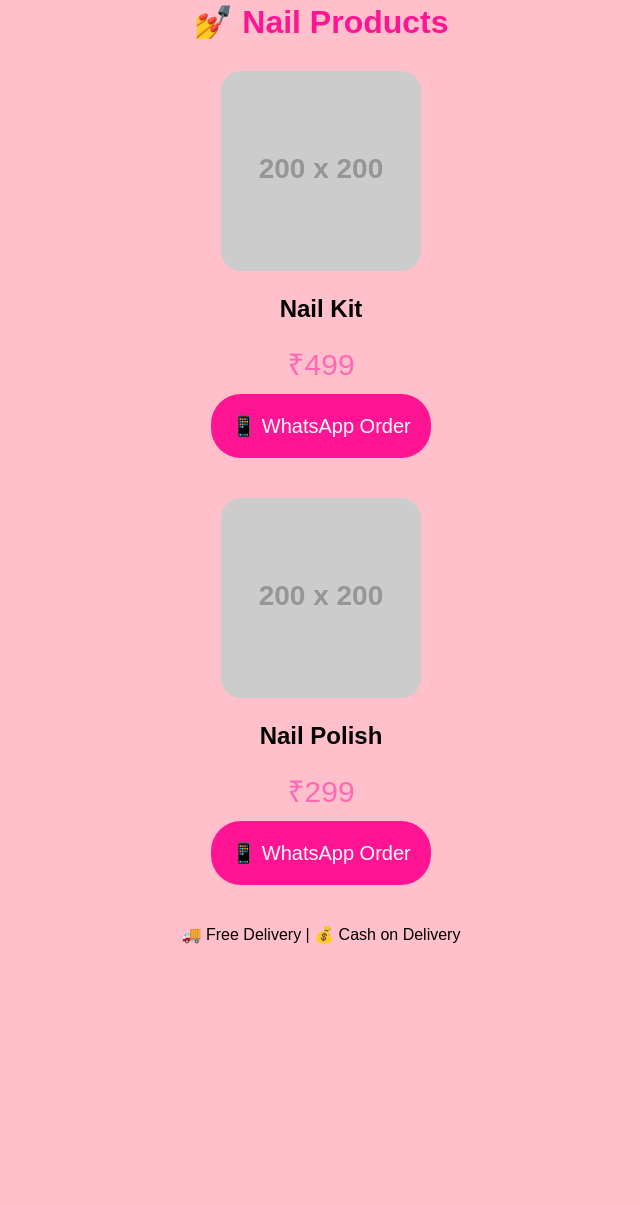
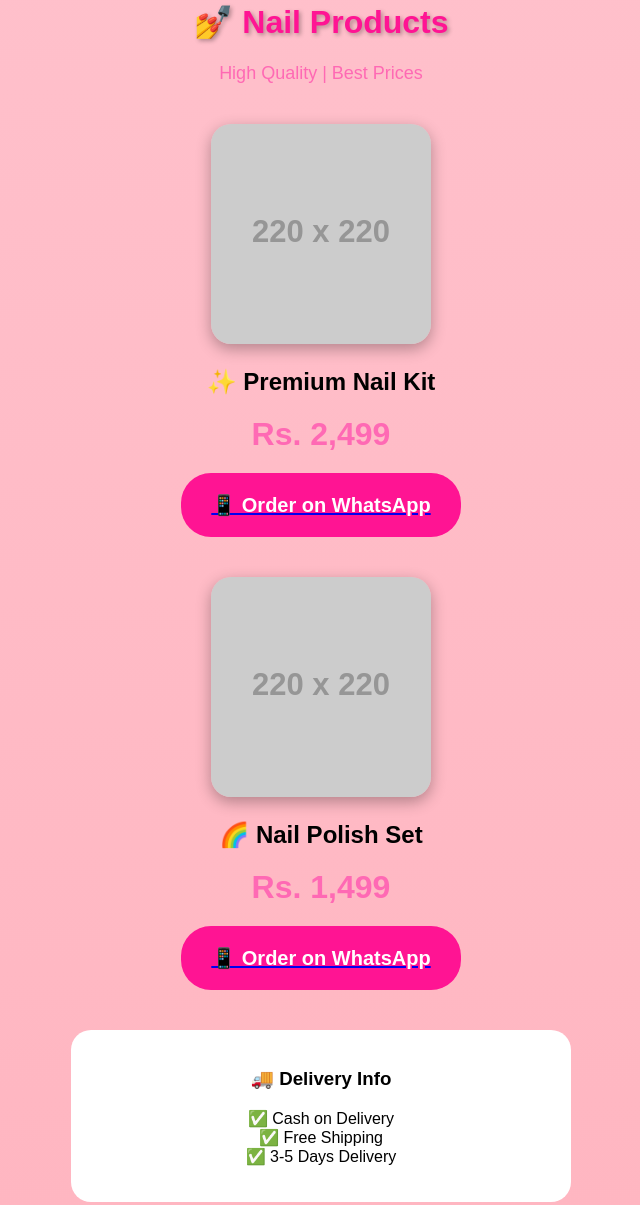
Before and after one commit to hb473509-ux/index.html, a plain HTML site: page index.html in a window 1280 px wide. Shown: the part 38-1243 px from the top of the page, without its empty margins (319-959 px from the left). Before the commit the page ends 1018 px from the top, so only its background shows below. Drawn offline with Linux system fonts and the light colour scheme; placeholder pictures from the web are drawn by us.

Commit message:
Update index.html

```diff
--- a/index.html
+++ b/index.html
@@ -1,37 +1,53 @@
 <!DOCTYPE html>
 <html>
 <head>
-    <title>Nail Products by hb473509</title>
+    <title>Nail Products by hb473509 💅</title>
     <style>
-    body{background:pink;font-family:Arial;text-align:center;padding:20px;max-width:500px;margin:auto;}
-    button{background:#ff1493;color:white;padding:20px;font-size:20px;border:none;border-radius:30px;margin:10px;cursor:pointer;}
-    button:hover{opacity:0.8;}
-    img{width:200px;height:200px;border-radius:20px;}
-    .price{font-size:30px;color:#ff69b4;}
-    h1{color:#ff1493;}
+    body{background:linear-gradient(pink,#ffb6c1);font-family:Arial;text-align:center;padding:20px;max-width:500px;margin:auto;}
+    button{background:#ff1493;color:white;padding:20px 30px;font-size:20px;border:none;border-radius:30px;margin:10px;cursor:pointer;font-weight:bold;}
+    button:hover{opacity:0.8;transform:scale(1.05);}
+    img{width:220px;height:220px;border-radius:20px;box-shadow:0 5px 15px rgba(0,0,0,0.3);}
+    .price{font-size:32px;color:#ff69b4;font-weight:bold;}
+    h1{color:#ff1493;text-shadow:2px 2px 4px rgba(0,0,0,0.3);}
+    .order-btn{display:block;margin:20px auto;}
     </style>
 </head>
 <body>
 <h1>💅 Nail Products</h1>
+<p style="color:#ff69b4;font-size:18px;">High Quality | Best Prices</p>
 
-<div style="margin:30px 0;">
-    <img src="https://via.placeholder.com/200/ff69b4/fff?text=Nail+Kit">
-    <h2>Nail Kit</h2>
-    <div class="price">₹499</div>
-    <a href="https://wa.me/919876543210?text=Hi+I+want+Nail+Kit+₹499">
-        <button>📱 WhatsApp Order</button>
+<div style="margin:40px 0;">
+    <img src="https://via.placeholder.com/220/ff69b4/fff?text=Nail+Kit" alt="Nail Kit">
+    <h2>✨ Premium Nail Kit</h2>
+    <div class="price">Rs. 2,499</div>
+    <a href="https://wa.me/923495779263?text=Hi!%20I%20want%20Premium%20Nail%20Kit%20Rs.2499">
+        <button class="order-btn">📱 Order on WhatsApp</button>
     </a>
 </div>
 
-<div style="margin:30px 0;">
-    <img src="https://via.placeholder.com/200/ff1493/fff?text=Nail+Polish">
-    <h2>Nail Polish</h2>
-    <div class="price">₹299</div>
-    <a href="https://wa.me/919876543210?text=Hi+I+want+Nail+Polish+₹299">
-        <button>📱 WhatsApp Order</button>
+<div style="margin:40px 0;">
+    <img src="https://via.placeholder.com/220/ff1493/fff?text=Nail+Polish" alt="Nail Polish">
+    <h2>🌈 Nail Polish Set</h2>
+    <div class="price">Rs. 1,499</div>
+    <a href="https://wa.me/923495779263?text=Hi!%20I%20want%20Nail%20Polish%20Set%20Rs.1499">
+        <button class="order-btn">📱 Order on WhatsApp</button>
     </a>
 </div>
 
-<p>🚚 Free Delivery | 💰 Cash on Delivery</p>
+<div style="background:white;padding:20px;border-radius:20px;margin-top:30px;">
+    <h3>🚚 Delivery Info</h3>
+    <p>✅ Cash on Delivery<br>
+       ✅ Free Shipping<br>
+       ✅ 3-5 Days Delivery</p>
+</div>
+
+<script>
+document.querySelectorAll('button').forEach(btn => {
+    btn.addEventListener('click', () => {
+        btn.innerHTML = 'Opening WhatsApp...';
+        setTimeout(() => btn.innerHTML = '📱 Order on WhatsApp', 2000);
+    });
+});
+</script>
 </body>
 </html>
```
